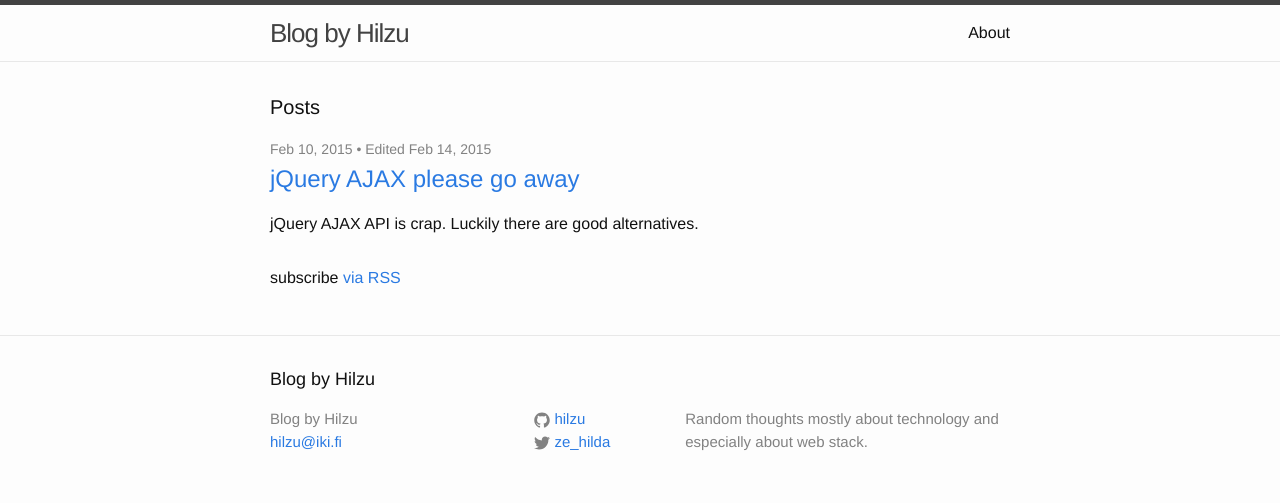
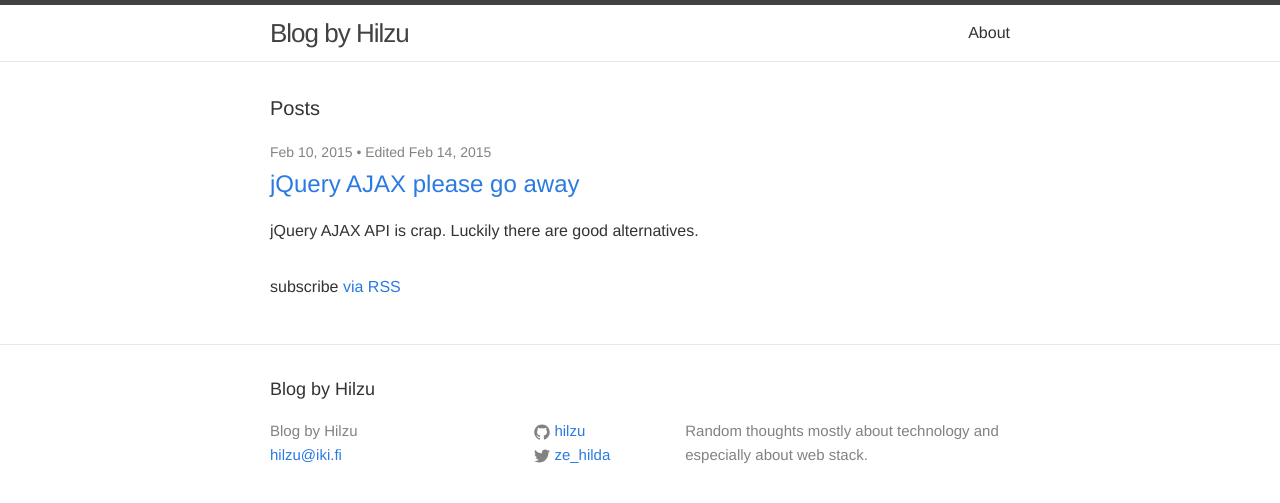
Before and after one commit to Hilzu/blog.hilzu.moe, a Jekyll site: the page built from index.html, in a window 1280 px wide. Shown: the top 503 px of the page. Built offline with Jekyll 4.4.1, drawn with Linux system fonts in a browser that asks for light colours.

Commit message:
Adjust fonts

```diff
--- a/css/main.scss
+++ b/css/main.scss
@@ -6,16 +6,16 @@
 
 
 // Our variables
-$base-font-family: "Helvetica Neue", Helvetica, Arial, sans-serif;
+$base-font-family: "Helvetica Neue", Helvetica, "Segoe UI", Arial, freesans, sans-serif, "Apple Color Emoji", "Segoe UI Emoji", "Segoe UI Symbol";
 $base-font-size:   16px;
 $base-font-weight: 400;
 $small-font-size:  $base-font-size * 0.875;
-$base-line-height: 1.5;
+$base-line-height: 1.6;
 
 $spacing-unit:     30px;
 
-$text-color:       #111;
-$background-color: #fdfdfd;
+$text-color:       #333;
+$background-color: #fff;
 $brand-color:      #2a7ae2;
 
 $grey-color:       #828282;
```
